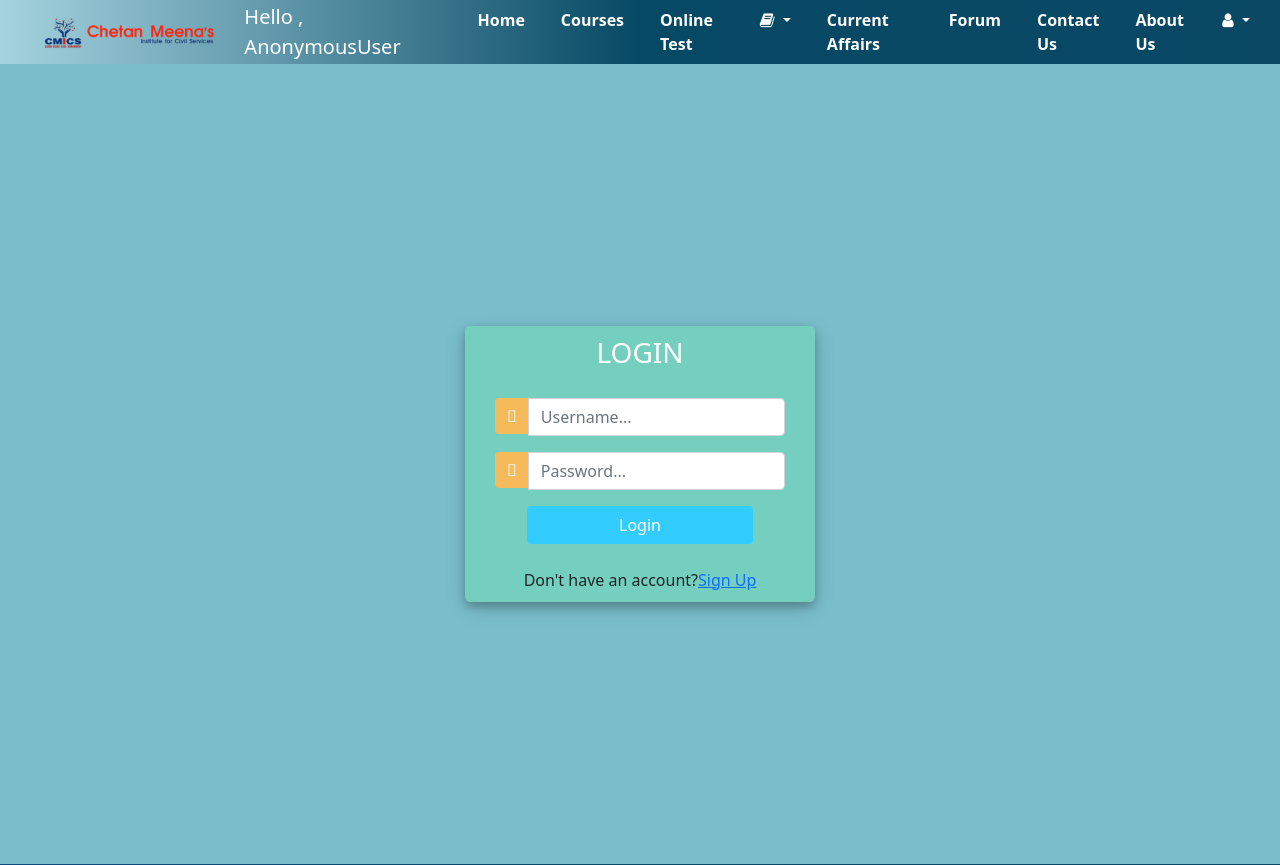
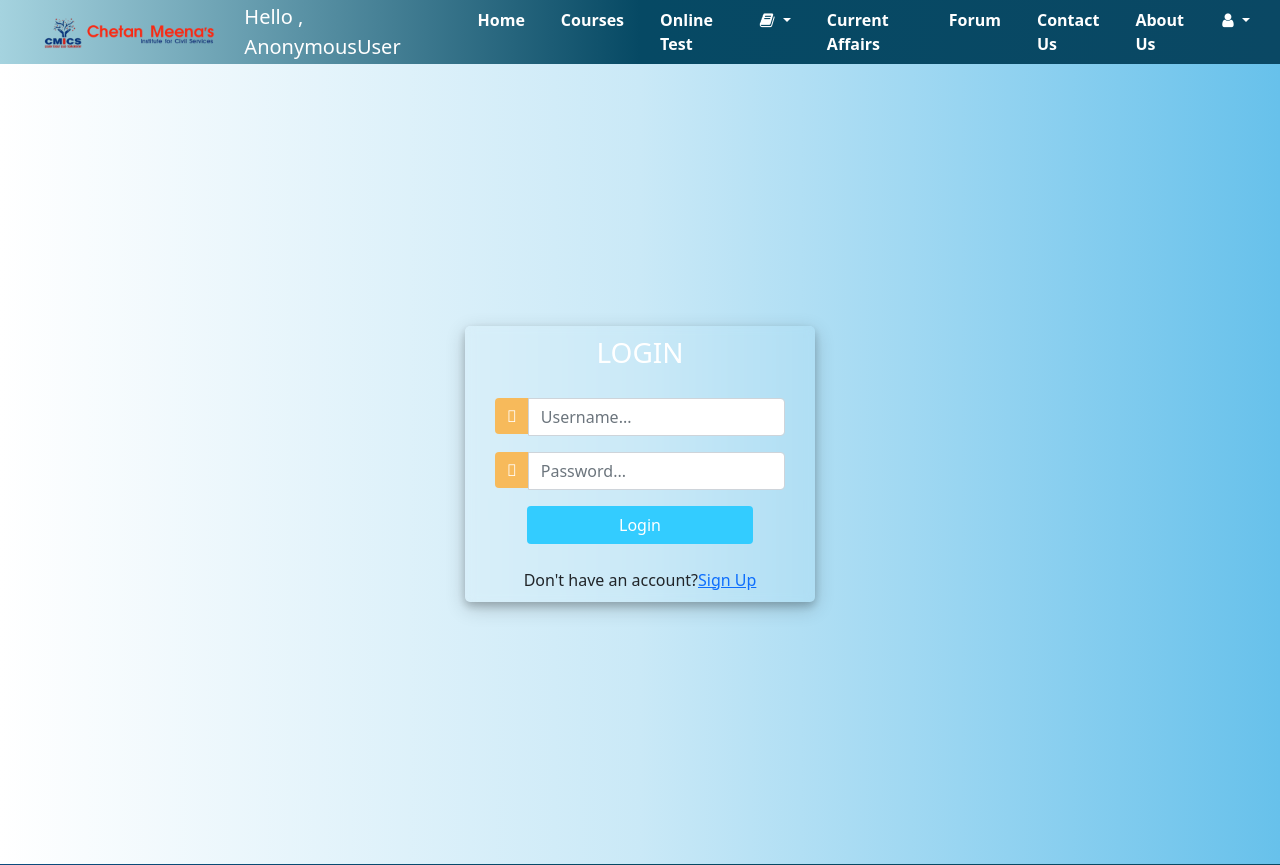
Before and after one commit to princeku07/cmics, a Django app: page /login in a window 1280 px wide. Shown: the top 865 px of the page. Run offline with Django 3.2, Linux system fonts and the light colour scheme; some libraries are stand-ins or nearby versions.

Commit message:
Update login.html

```diff
--- a/templates/accounts/login.html
+++ b/templates/accounts/login.html
@@ -24,13 +24,14 @@
 			margin: 0;
 			padding: 0;
 			height: 100%;
-			background: #7abecc !important;
+			background-image: linear-gradient(to right,#ffffff,#cae9f7,#67c1eb)!important;
 		}
 		.user_card {
 			width: 350px;
 			margin-top: auto;
 			margin-bottom: auto;
-			background: #74cfbf;
+			backdrop-filter: blur(5px);
+			-webkit-backdrop-filter: blur();
 			position: relative;
 			display: flex;
 			justify-content: center;
```
